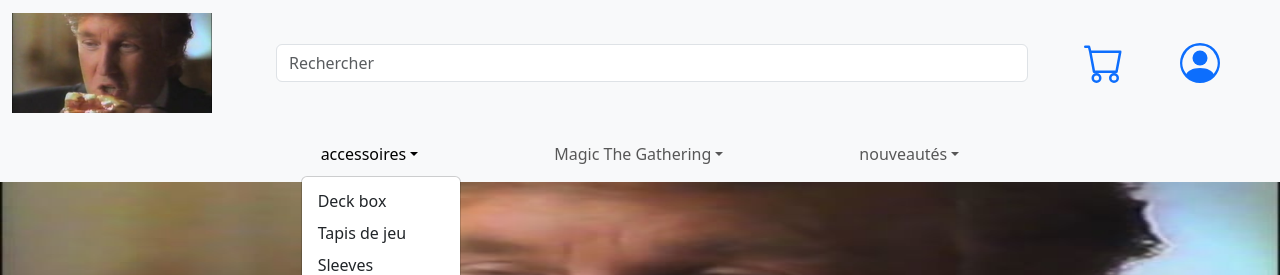
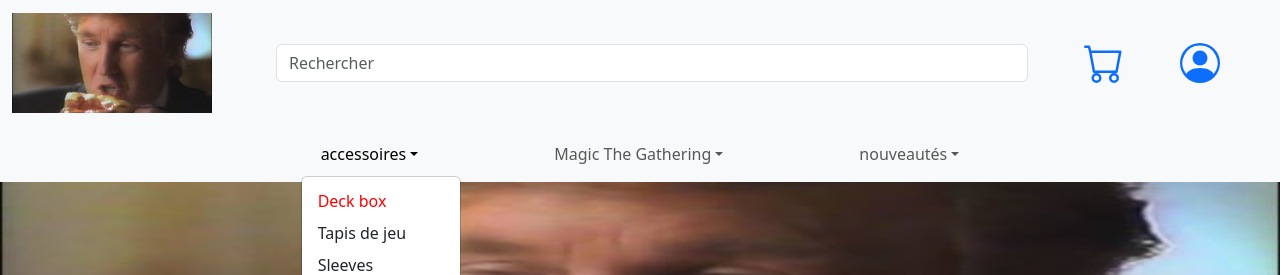
Before and after one commit to BouEmi2333222/ProjetFinalWeb3, a Next.js app in the folder projetfinalweb3/: page / in a window 1280 px wide. Both pictures are taken after a click on the link "accessoires". Shown: the top 275 px of the page. Built offline with nearby package versions, Linux system fonts and the light colour scheme; no server answers; what localbase would draw is missing.

Commit message:
commencement

```diff
--- /dev/null
+++ b/projetfinalweb3/app/css/header.css
@@ -0,0 +1,5 @@
+.test {
+  color: red !important;
+}
+
+/*# sourceMappingURL=header.css.map */
--- /dev/null
+++ b/projetfinalweb3/app/css/header.scss
@@ -0,0 +1,3 @@
+.test {
+    color: red !important;
+}
--- a/projetfinalweb3/app/inscription/page.js
+++ b/projetfinalweb3/app/inscription/page.js
@@ -67,8 +67,8 @@ export default function Inscription() {
             <div className="col-md-6">
             <form>
                 <div className="form-group">
-                <label for="username" className="col-form-label">Username:</label>
-                <input type="text" id="username" name="username" required minlength="3" className="form-control" />
+                <label htmlFor="username" className="col-form-label">Username:</label>
+                <input type="text" id="username" name="username" required minLength="3" className="form-control" />
                 <div className="invalid-feedback" id="username-error"></div>
                 </div>
 
--- a/projetfinalweb3/app/reactComponents/Header.js
+++ b/projetfinalweb3/app/reactComponents/Header.js
@@ -1,5 +1,7 @@
+"use client"
 import { sessionStorage } from "../dbacces/sessionStorage"
 import React from "react"
+import "../css/header.css"
 
 
 
@@ -56,7 +58,7 @@ export default function Header() {
                                     accessoires
                                 </a>
                                 <ul className="dropdown-menu">
-                                    <li><a className="dropdown-item" href="../recherche/Accessoires">Deck box</a></li>
+                                    <li><a className="dropdown-item test" href="../recherche/Accessoires">Deck box</a></li>
                                     <li><a className="dropdown-item" href="../recherche/Accessoires">Tapis de jeu</a></li>
                                     <li><a className="dropdown-item" href="../recherche/Accessoires">Sleeves</a></li>
                                 </ul>
--- a/projetfinalweb3/next.config.mjs
+++ b/projetfinalweb3/next.config.mjs
@@ -9,7 +9,9 @@ const nextConfig = {
             destination: 'https://projet-prog4e04.cegepjonquiere.ca:443/:path*',
           },
         ]
-    },
+    },    images: {
+      unoptimized: true
+  }
 }
 
 export default nextConfig
--- a/projetfinalweb3/package.json
+++ b/projetfinalweb3/package.json
@@ -9,13 +9,14 @@
     "lint": "next lint"
   },
   "dependencies": {
-    "bootstrap": "^5.3.5",
+    "bootstrap": "^5.3.6",
     "idb": "^8.0.3",
     "json-server": "^1.0.0-beta.3",
     "localbase": "^0.7.7",
     "next": "15.3.1",
     "react": "^19.0.0",
-    "react-dom": "^19.0.0"
+    "react-dom": "^19.0.0",
+    "sass": "^1.89.0"
   },
   "description": "This is a [Next.js](https://nextjs.org) project bootstrapped with [`create-next-app`](https://nextjs.org/docs/app/api-reference/cli/create-next-app).",
   "main": "index.js",
```
Also changed, not shown: 2 other files (tests, documents, lock files or other folders).
